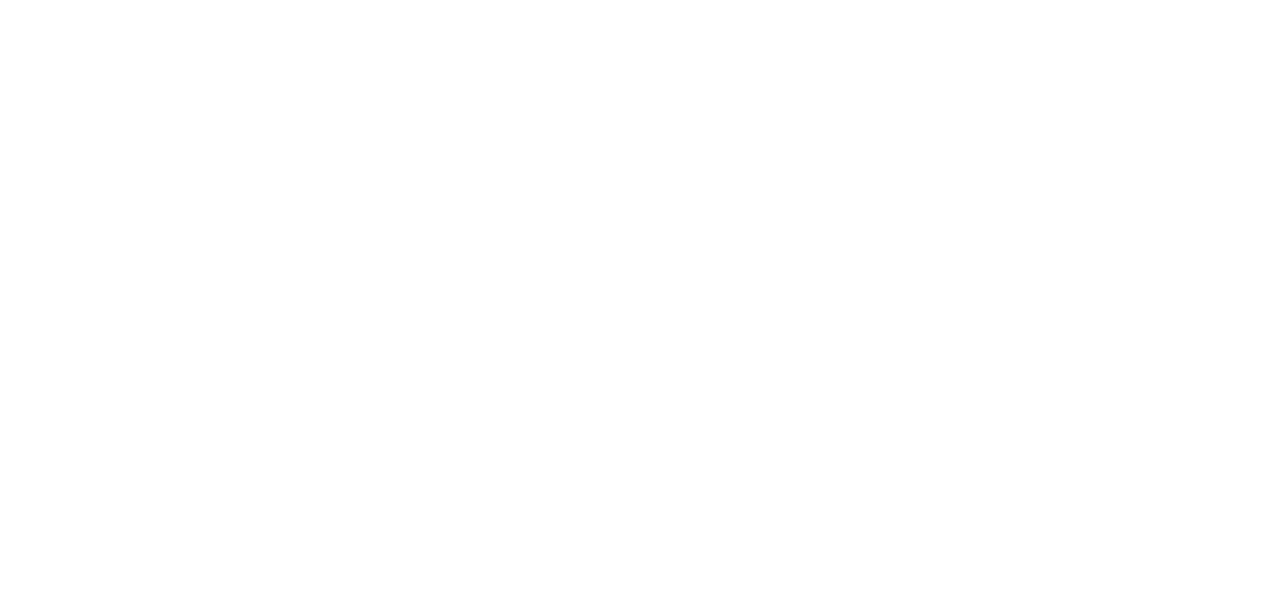
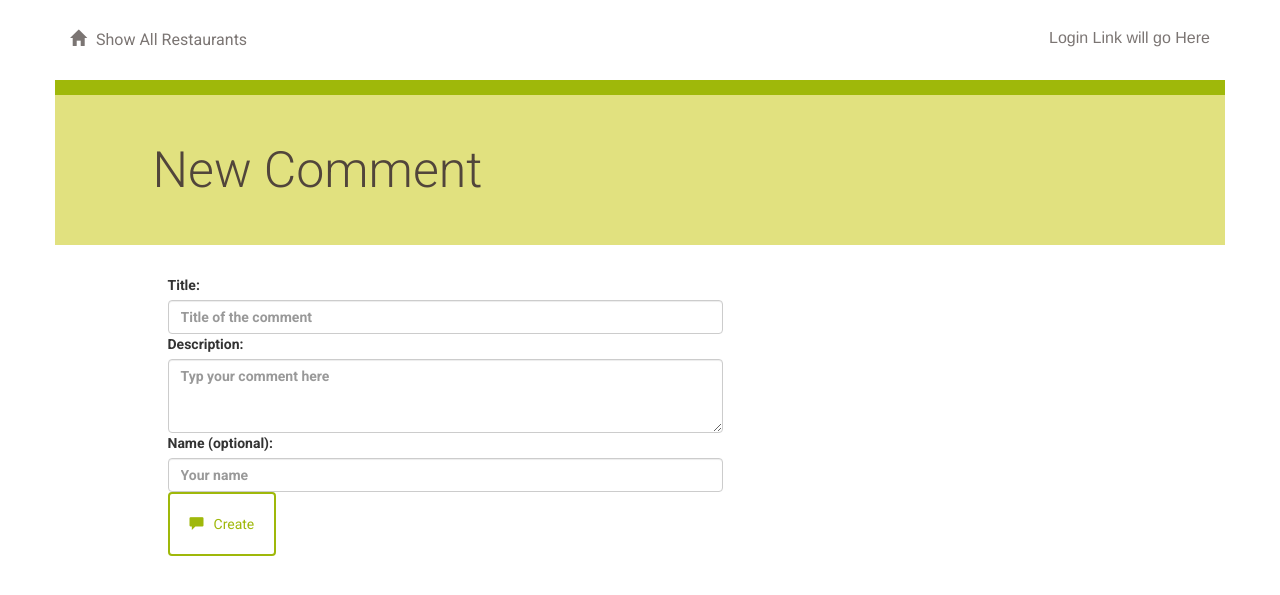
Before and after one commit to MQCOMP3310-2023/comp3310assignment2-team, a Flask app: page /restaurant/1/comment/new/ in a window 1280 px wide. Before the commit the part shown is empty. Shown: the top 595 px of the page. Run offline with Flask 3, Linux system fonts and the light colour scheme; tables that the repository leaves empty hold one stand-in row (values such as "Sample post"); some libraries are stand-ins or nearby versions.

Commit message:
fixed previous issues and can add comments now

```diff
--- a/project/main.py
+++ b/project/main.py
@@ -55,19 +55,19 @@
 def showMenu(restaurant_id):
     restaurant = db.session.query(Restaurant).filter_by(id = restaurant_id).one()
     items = db.session.query(MenuItem).filter_by(restaurant_id = restaurant_id).all()
-    comments = db.session.query(Comment).filter_by(restaurant_id = restaurant_id).all()
+    comments = db.session.query(Comment).filter_by(restaurantid = restaurant_id).all()
     return render_template('menu.html', comments = comments, items = items, restaurant = restaurant)
 
 #Create a new comment
 @main.route('/restaurant/<int:restaurant_id>/comment/new/', methods=['GET', 'POST'])
 def newComment(restaurant_id):
-   restaurant = db.session.query(Restaurant).filter_by(id = restaurant_id)
+   restaurant = db.session.query(Restaurant).filter_by(id = restaurant_id).one()
    if request.method == 'POST':
-      comment = Comment(title = request.form['title'], description = request.form['description'], name = request.form['name'], restaurant_id = restaurant_id)
+      comment = Comment(title = request.form['title'], description = request.form['description'], name = request.form['name'], restaurantid = restaurant_id)
       db.session.add(comment)
       db.session.commit()
       flash('New Comment %s Successfully Created' % (comment.title))
-      return redirect(url_for('main.showMenu'), restaurant_id = restaurant_id)
+      return redirect(url_for('main.showMenu', restaurant_id = restaurant_id))
    else:
       return render_template('newcomment.html', restaurant_id = restaurant_id)
 
--- a/project/models.py
+++ b/project/models.py
@@ -37,7 +37,7 @@
     id = db.Column(db.Integer, primary_key=True)
     description = db.Column(db.String(250), nullable = False)
     name = db.Column(db.String(80))
-    restaurant_id = db.Column(db.Integer, db.ForeignKey('restaurant.id'))
+    restaurantid = db.Column(db.Integer, db.ForeignKey('restaurant.id'))
     restaurant = db.relationship(Restaurant)
 
     @property
--- a/project/templates/newcomment.html
+++ b/project/templates/newcomment.html
@@ -0,0 +1,32 @@
+{% extends "main.html" %}
+{% block content %}
+{% include "header.html" %}
+	<div class="row divider green">
+		<div class="col-md-12"></div>
+	</div>
+	<div class="row banner menu">
+		<div class="col-md-11 col-md-offset-1 padding-none">
+			<h1>New Comment</h1>
+		</div>
+	</div>
+	<div class="row">
+		<div class="col-md-6 col-md-offset-1 padding-top">
+			<form action="#" method = "post">
+				<div class="form-group">
+					<label for="title">Title:</label>
+					<input type ="text" maxlength="80" class="form-control" name="title" placeholder="Title of the comment" required>
+
+					<label for="description">Description:</label>
+					<textarea class="form-control" maxlength="250" rows="3" name="description" placeholder="Typ your comment here" required></textarea>
+
+
+					<label for="name">Name (optional):</label>
+					<input type ="text" maxlength="80" class="form-control" name="name" placeholder="Your name">
+
+					<button type="submit" class="btn btn-default" id="submit" type="submit">
+					<span class="glyphicon glyphicon-comment" aria-hidden="true"></span>Create</button>
+				</div>
+			</form>
+		</div>
+	</div>
+{% endblock %}
```
Also changed, not shown: project/templates/menu.html (+5 -19 lines).
